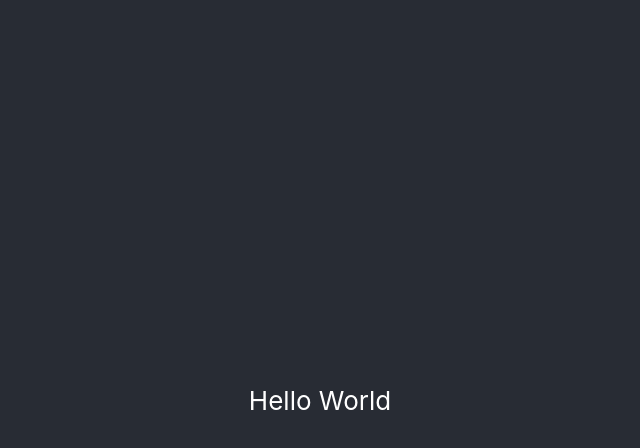
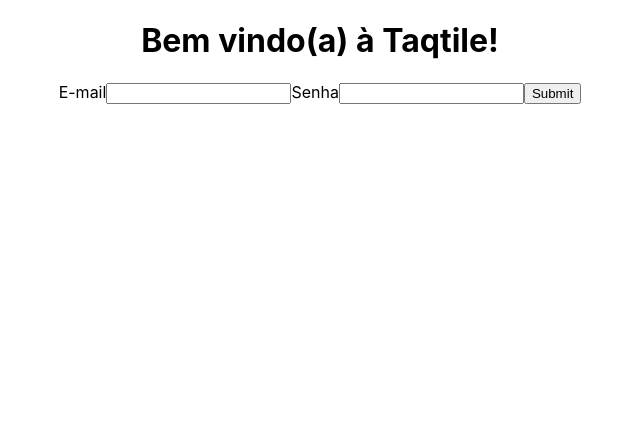
Before and after one commit to indigotech/onboard-jean-lee, a React (Create React App) app: page / in a window 1280 px wide. Shown: the top 448 px of the page, without its empty margins (320-960 px from the left). Built offline with nearby package versions, Linux system fonts and the light colour scheme.

Commit message:
first login screen version

```diff
--- a/src/app.tsx
+++ b/src/app.tsx
@@ -1,10 +1,11 @@
 import React from 'react';
 import './app.css';
+import LoginScreen from './login-screen';
 
 const App = () => {
   return (
     <div className='app'>
-      <header className='app-header'>Hello World</header>
+      <LoginScreen />
     </div>
   );
 }
--- /dev/null
+++ b/src/login-screen.tsx
@@ -0,0 +1,22 @@
+import React from 'react';
+
+function LoginScreen() {
+  return (
+    <div>
+      <h1>Bem vindo(a) à Taqtile!</h1>
+      <form>
+        <label>
+          E-mail
+          <input type='text' name='email' />
+        </label>
+        <label>
+          Senha
+          <input type='password' name='senha' />
+        </label>
+        <input type='submit' name='submit'/>
+      </form>
+    </div>
+  );
+}
+
+export default LoginScreen;
```
